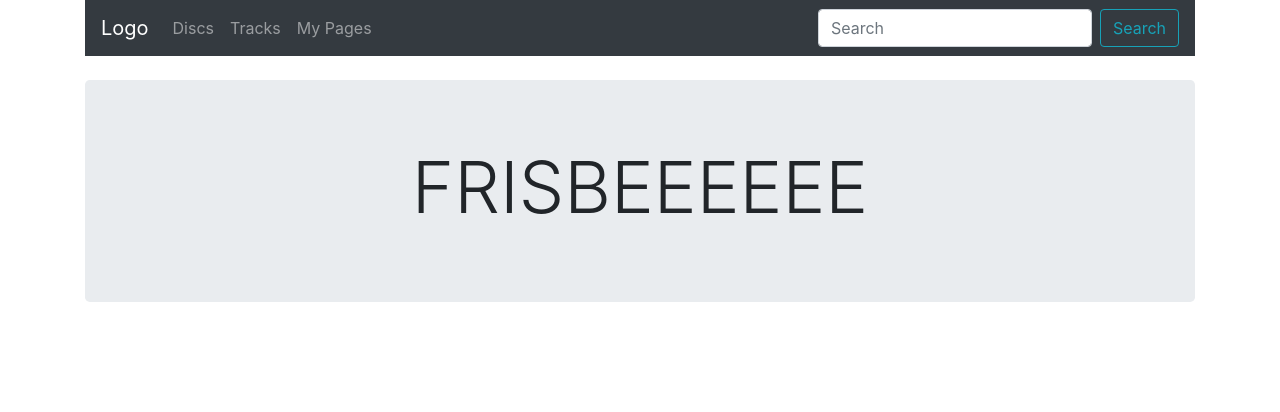
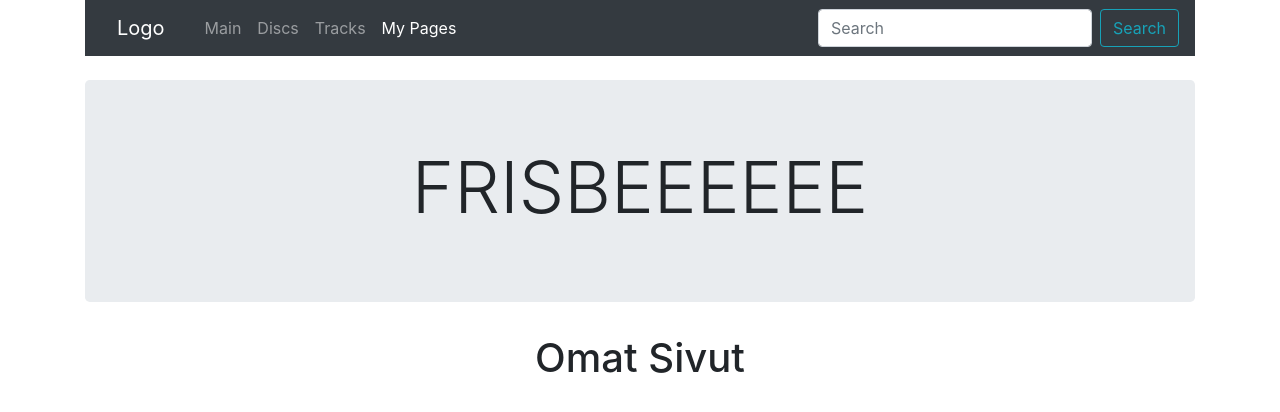
Before and after one commit to NuuttiNiemela/frisbeefrontend, a React (Create React App) app: page /OmatSivut in a window 1280 px wide. Shown: the top 412 px of the page. Built offline with nearby package versions, Linux system fonts and the light colour scheme; no server answers.

Commit message:
Reititys toimii

```diff
--- a/src/components/Navigointi.js
+++ b/src/components/Navigointi.js
@@ -5,6 +5,8 @@ import Nav from 'react-bootstrap/Nav';
 import Button from 'react-bootstrap/Button';
 import Form from 'react-bootstrap/Form'
 import FormControl from 'react-bootstrap/FormControl';
+import {NavLink} from "react-router-dom";
+
 
 
 class Navigointi extends Component {
@@ -15,11 +17,12 @@ class Navigointi extends Component {
                 <div>
 
                     <Navbar bg="dark" variant="dark">
-                        <Navbar.Brand to="/" exact activeClassName="active">Logo</Navbar.Brand>
+                        <Navbar.Brand className="nav-link" to="/Paasivu" exact activeClassName="active">Logo</Navbar.Brand>
                         <Nav className="mr-auto">
-                            <Nav.Link to="/Frisbeet" activeClassName="active">Discs</Nav.Link>
-                            <Nav.Link to="/Kentat" activeClassName="active">Tracks</Nav.Link>
-                            <Nav.Link to="/OmatSivut">My Pages</Nav.Link>
+                            <NavLink className="nav-link" to="/Paasivu" exact activeClassName="active">Main</NavLink>
+                            <NavLink className="nav-link" to="/Frisbeet" activeClassName="active" >Discs</NavLink>
+                            <NavLink className="nav-link" to="/Kentat" activeClassName="active" >Tracks</NavLink>
+                            <NavLink className="nav-link"  to="/OmatSivut" activeClassName="active">My Pages</NavLink>
                         </Nav>
                         <Form inline>
                             <FormControl type="text" placeholder="Search" className="mr-sm-2" />
--- a/src/components/OmatSivut.js
+++ b/src/components/OmatSivut.js
@@ -4,7 +4,7 @@ class OmatSivut extends Component {
     render() {
         return (
             <div>
-
+                <h1>Omat Sivut</h1>
             </div>
         );
     }
--- a/src/components/Paasivu.js
+++ b/src/components/Paasivu.js
@@ -33,13 +33,12 @@ class Paasivu extends Component {
             <div className="container">
 
                 <Navigointi/>
+                <Header/>
                 <Switch>
-                <Header/>
-                <Uutiset/>
-                <Frisbeet frisbeet={this.state.discs}/>
-                    <Route path="/frisbee" component={Frisbeet}/>
-                    <Route path="/tracks" component={Kentat}/>
-                    <Route path="/mypages" components={OmatSivut}/>
+                    <Route path="/Uutiset" component={Uutiset}/>
+                    <Route path="/Frisbeet" render={()=> (<Frisbeet frisbeet={this.state.discs}/>)}/>
+                    <Route path="/Kentat" component={Kentat}/>
+                    <Route path="/OmatSivut" component={OmatSivut}/>
                 </Switch>
             </div>
             </Router>
--- a/src/components/Uutiset.js
+++ b/src/components/Uutiset.js
@@ -4,7 +4,7 @@ class Uutiset extends Component {
     render() {
         return (
             <div>
-
+                <h1>Tänne uutisten embeddaus</h1>
             </div>
         );
     }
```
